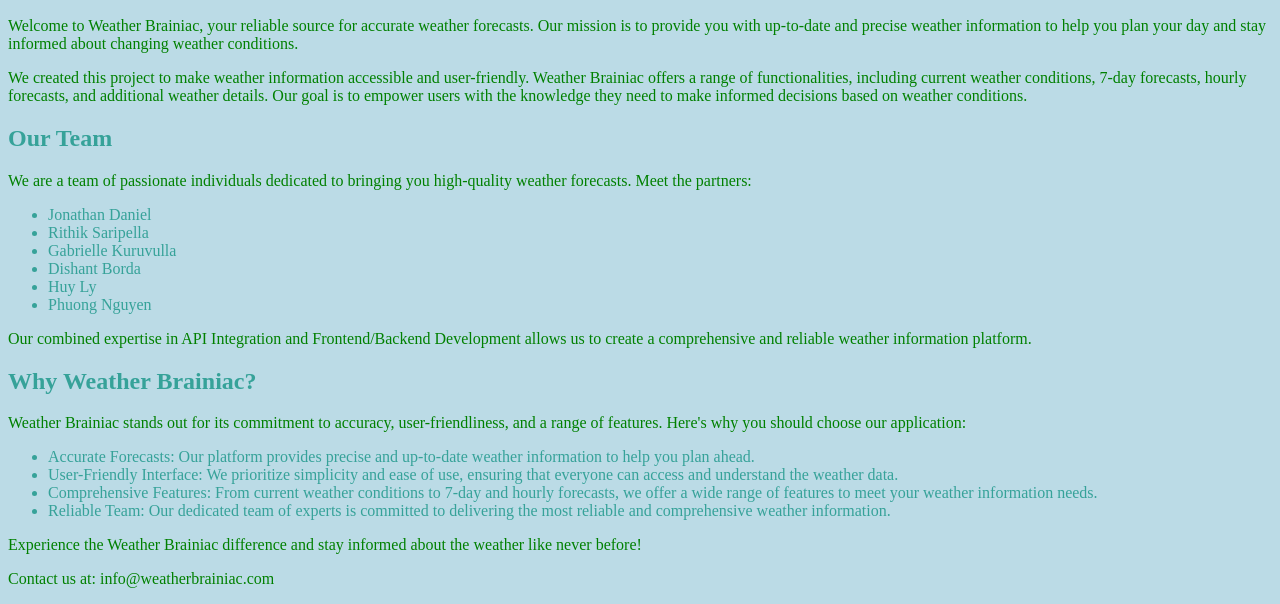
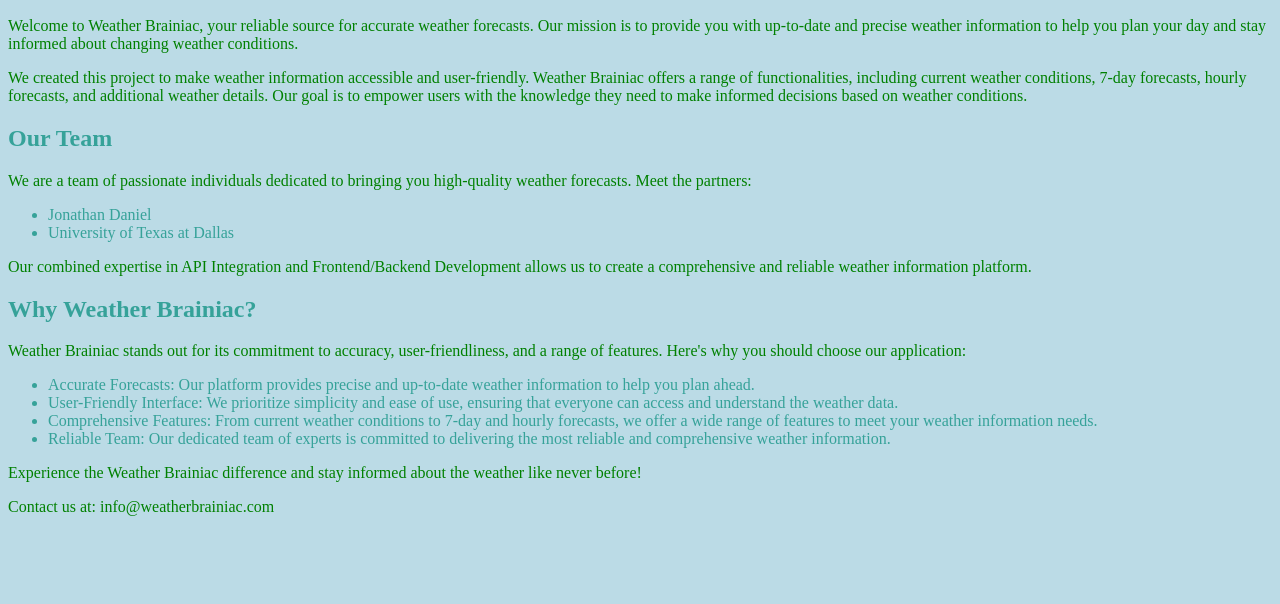
Before and after one commit to jonu314/Weather, a plain HTML site: page about_us.html in a window 1280 px wide. Shown: the part 198-802 px from the top of the page. Drawn offline with Linux system fonts and the light colour scheme.

Commit message:
Update about_us.html

```diff
--- a/about_us.html
+++ b/about_us.html
@@ -31,11 +31,8 @@
         <p>We are a team of passionate individuals dedicated to bringing you high-quality weather forecasts. Meet the partners:</p>
         <ul>
             <li>Jonathan Daniel</li>
-            <li>Rithik Saripella</li>
-            <li>Gabrielle Kuruvulla</li>
-            <li>Dishant Borda</li>
-            <li>Huy Ly</li>
-            <li>Phuong Nguyen</li>
+            <li>University of Texas at Dallas</li>
+
         </ul>
         <p>Our combined expertise in API Integration and Frontend/Backend Development allows us to create a comprehensive and reliable weather information platform.</p>
     </section>
```
